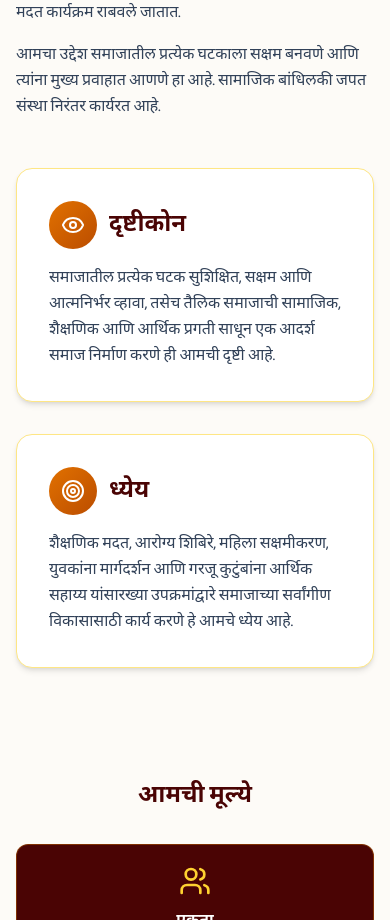
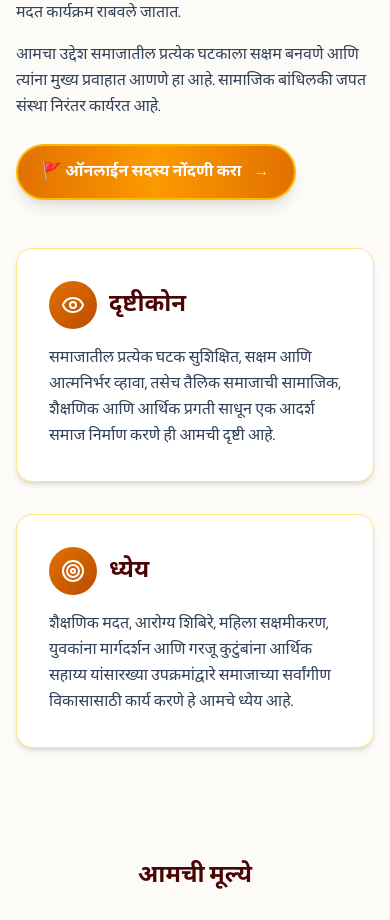
Before and after one commit to BIZONANCE/mptm.org, a Next.js app: page /about-us in a window 390 px wide. Shown: the part 860-1780 px from the top of the page. Built offline with nearby package versions, Linux system fonts and the light colour scheme; no server answers; a web font is replaced by a local one.

Commit message:
Remove note text from cash option and add online registration CTA button to About page

```diff
--- a/src/app/about-us/page.tsx
+++ b/src/app/about-us/page.tsx
@@ -1,5 +1,6 @@
 import type { Metadata } from "next";
 import Image from "next/image";
+import Link from "next/link";
 import { Eye, Target, Users, HeartHandshake, Globe, ShieldCheck } from "lucide-react";
 
 export const metadata: Metadata = {
@@ -50,6 +51,17 @@ export default function AboutPage() {
             आमचा उद्देश समाजातील प्रत्येक घटकाला सक्षम बनवणे आणि त्यांना मुख्य
             प्रवाहात आणणे हा आहे. सामाजिक बांधिलकी जपत संस्था निरंतर कार्यरत आहे.
           </p>
+
+          {/* Registration CTA Button */}
+          <div className="pt-6">
+            <Link
+              href="/registration"
+              className="inline-flex items-center gap-2 bg-gradient-to-r from-amber-600 via-amber-500 to-amber-600 text-white font-extrabold text-base sm:text-lg px-6 py-3.5 rounded-full border-2 border-amber-400 shadow-lg hover:shadow-amber-500/25 hover:scale-105 active:scale-95 transition-all duration-300"
+            >
+              <span>🚩 ऑनलाईन सदस्य नोंदणी करा</span>
+              <span className="text-amber-200 font-bold ml-1">→</span>
+            </Link>
+          </div>
         </div>
       </section>
 
--- a/src/app/components/Form.tsx
+++ b/src/app/components/Form.tsx
@@ -1127,11 +1127,6 @@ export default function Form() {
                                                                 }`}
                                                             />
                                                             <span>रोख</span>
-                                                            {!referredBy && (
-                                                                <span className="text-[10px] text-amber-800/80 font-normal print:hidden">
-                                                                    (युझर लिंकद्वारेच उपलब्ध)
-                                                                </span>
-                                                            )}
                                                         </label>
 
                                                         {/* Active UPI Radio Input */}
```
